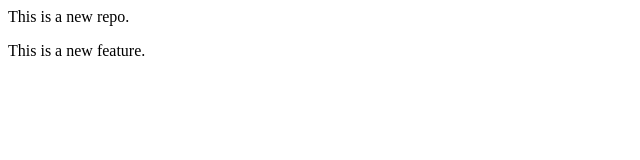
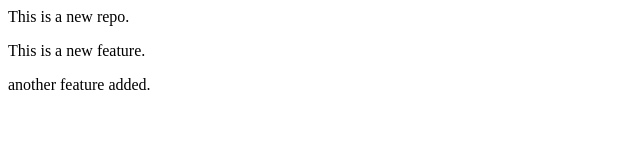
Before and after one commit to Sanzidislam/local_repo, a plain HTML site: page index.html in a window 1280 px wide. Shown: the whole page, without its empty margins (0-640 px from the left). Drawn offline with Linux system fonts and the light colour scheme.

Commit message:
added new feature

```diff
--- a/index.html
+++ b/index.html
@@ -1,2 +1,3 @@
 <p>This is a new repo.</p>
 <p>This is a new feature.</p>
+<p>another feature added.</p>
```
